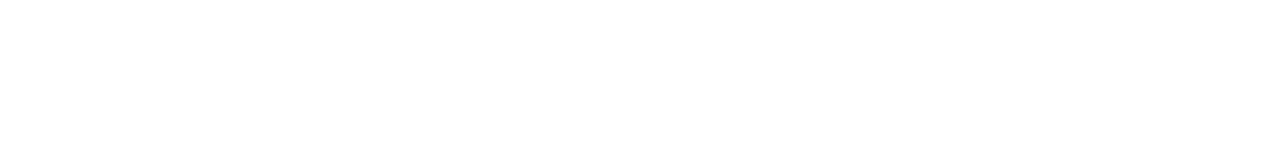
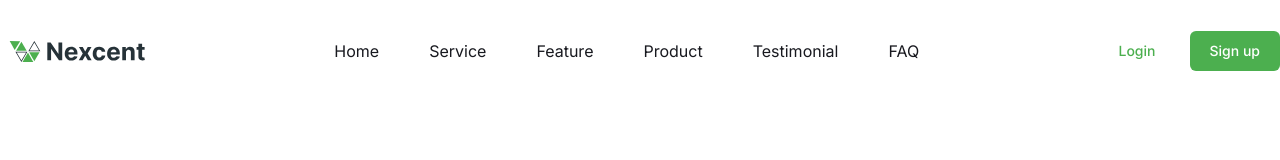
Before and after one commit to ZoyidjonNasretdinov/nexcent, a plain HTML site: page index.html in a window 1280 px wide. Drawn offline with Linux system fonts and the light colour scheme.

Commit message:
Add header html and css

```diff
--- a/css/main.css
+++ b/css/main.css
@@ -34,7 +34,7 @@ a {
   color: inherit;
 }
 
-.list-unstyled {
+.unstyled-list {
   list-style: none;
 }
 
@@ -46,3 +46,62 @@ a {
 }
 
 /* Global css styles end */
+
+/* header style start */
+
+.site-header {
+  display: flex;
+  align-items: center;
+  justify-content: space-between;
+  padding: 31px 0;
+}
+
+.header__logo {
+  display: flex;
+  align-items: center;
+}
+
+.header__logo-img {
+  width: 155px;
+  height: 21px;
+}
+
+.nav__list {
+  display: flex;
+  align-items: center;
+  gap: 50px;
+}
+
+.nav__link {
+  color: var(--Text-Gray-900, #18191F);
+  line-height: 24px; /* 150% */
+}
+
+.header__actions {
+  display: flex;
+  align-items: center;
+  gap: 14px;
+}
+
+.header__btn {
+  display: flex;
+  padding: 10px 20px;
+  align-items: center;
+  gap: 10px;
+  border-radius: 6px;
+  text-align: center;
+  font-size: 14px;
+  font-weight: 500;
+  line-height: 20px; /* 142.857% */
+}
+
+.login {
+  color: var(--Brand-Primary, #4CAF4F);
+}
+
+.singup {
+  background: var(--Brand-Primary, #4CAF4F);
+  color: var(--Default-White, #FFF);
+}
+
+/* header style end */
--- a/index.html
+++ b/index.html
@@ -11,6 +11,36 @@
   <link href="https://fonts.googleapis.com/css2?family=Inter:ital,opsz,wght@0,14..32,100..900;1,14..32,100..900&family=Outfit:wght@100..900&display=swap" rel="stylesheet">
 </head>
 <body>
-
+  <header class="site-header header container">
+    <a href="" class="header__logo">
+      <img src="./images/logo.svg" width="155" height="21" alt="Nexcent Logo" class="header__logo-img">
+    </a>
+    <nav class="nav">
+      <ul class="nav__list unstyled-list">
+        <li class="nav__item">
+          <a href="" class="nav__link">Home</a>
+        </li>
+        <li class="nav__item">
+          <a href="" class="nav__link">Service</a>
+        </li>
+        <li class="nav__item">
+          <a href="" class="nav__link">Feature</a>
+        </li>
+        <li class="nav__item">
+          <a href="" class="nav__link">Product</a>
+        </li>
+        <li class="nav__item">
+          <a href="" class="nav__link">Testimonial</a>
+        </li>
+        <li class="nav__item">
+          <a href="" class="nav__link">FAQ</a>
+        </li>
+      </ul>
+    </nav>
+    <div class="header__actions">
+      <button class="header__btn login">Login</button>
+      <button class="header__btn singup">Sign up</button>
+    </div>
+  </header>
 </body>
 </html>
```
Also changed, not shown: images/logo.svg (added).
